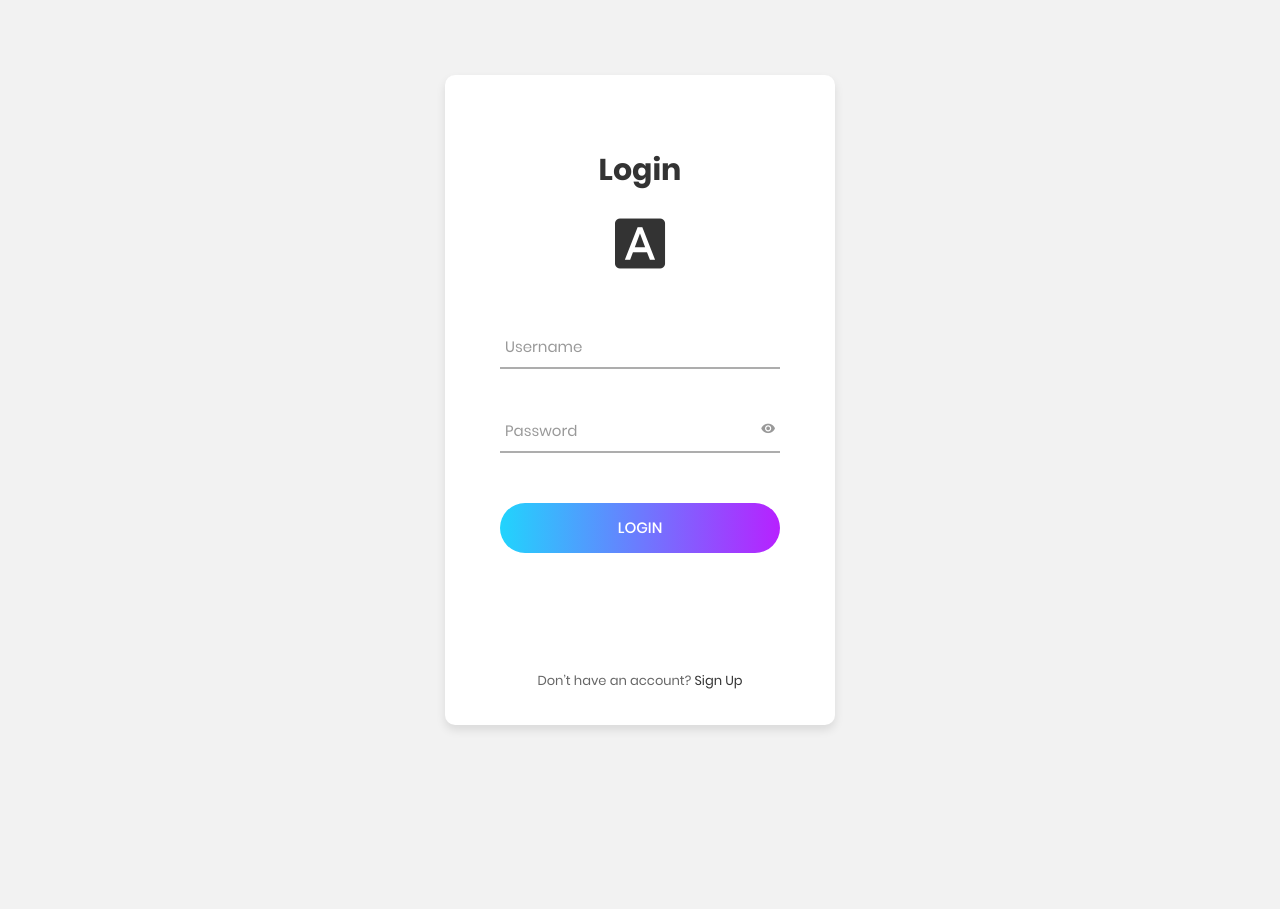
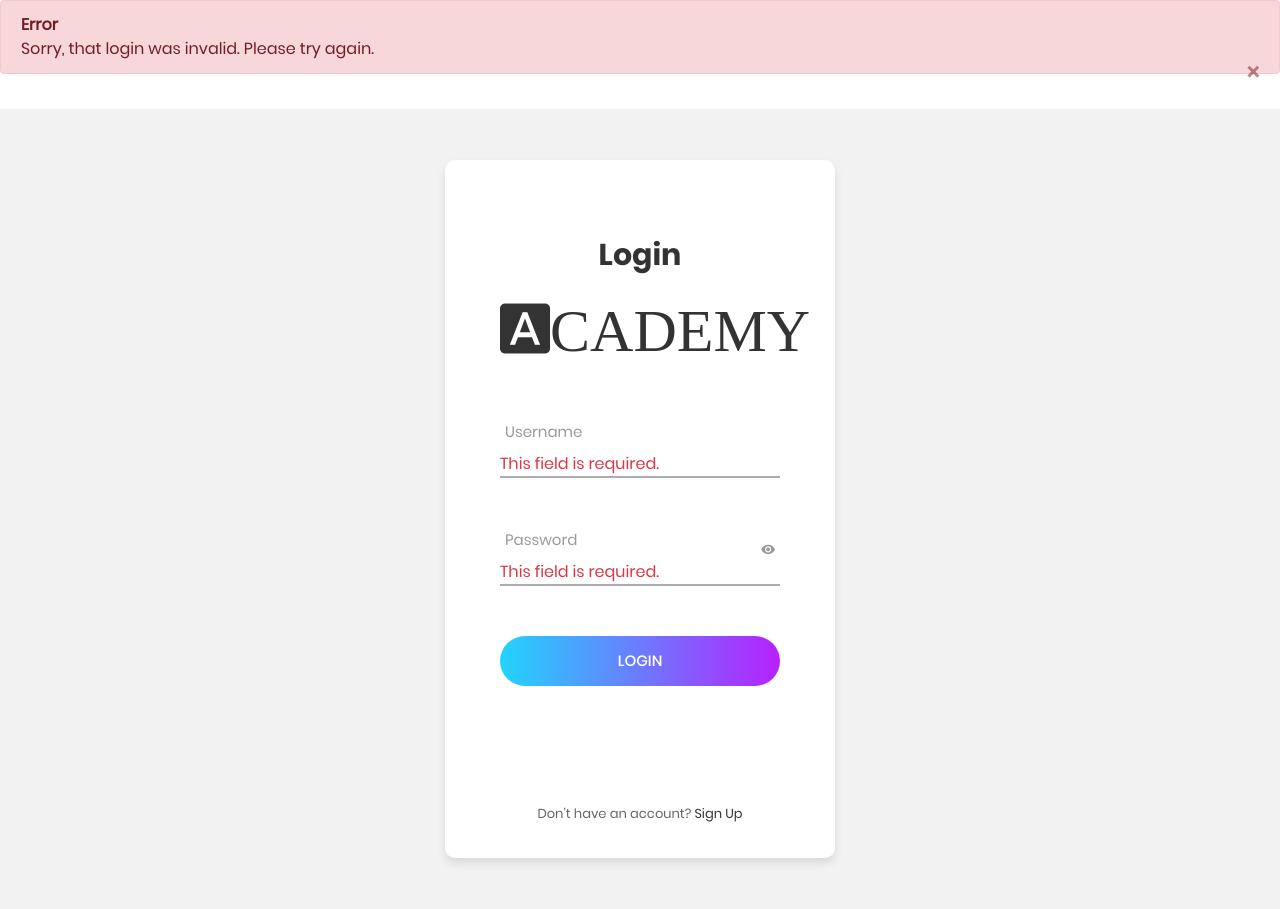
Before and after one commit to chainuser1/micpschool, a Django app: page /login/ in a window 1280 px wide. Before the commit the page ends 730 px from the top, so only its background shows below. Run offline with Django 3.2, Linux system fonts and the light colour scheme; parts of the project's set-up code (start-up, migrations or seed data) failed here and were passed over; some libraries are stand-ins or nearby versions.

Commit message:
Make validation for login input

```diff
--- a/login/templates/login/index.html
+++ b/login/templates/login/index.html
@@ -30,7 +30,7 @@
 </head>
 <body>
 	{% if form.non_field_errors %}
-        <div class="alert alert-info alert-dismissible fade show" role="alert">
+        <div class="alert alert-danger alert-dismissible fade show" role="alert">
            <strong>Error</strong>
            <ul class='form-errors'>
            {% for error in form.non_field_errors %}
@@ -52,12 +52,14 @@
 						Login
 					</span>
 					<span class="login100-form-title p-b-48">
-						<i class="zmdi zmdi-font"></i>
+						<i class="zmdi zmdi-font">CADEMY</i>
 					</span>
-
 					<div class="wrap-input100 validate-input" data-validate = "Valid username is: samplefe123">
 						{{ form.username }}
 						<span class="focus-input100" data-placeholder="Username"></span>
+						{% if form.username.errors %}
+						   <span class="text-left text-danger">{{form.username.errors}}</span>
+						{% endif %}
 					</div>
 
 					<div class="wrap-input100 validate-input" data-validate="Enter password">
@@ -66,6 +68,9 @@
 						</span>
 						{{ form.password }}
 						<span class="focus-input100" data-placeholder="Password"></span>
+						{% if form.password.errors %}
+						   <span class="text-left text-danger">{{form.password.errors}}</span>
+						{% endif %}
 					</div>
 
 					<div class="container-login100-form-btn">
--- a/login/views.py
+++ b/login/views.py
@@ -24,6 +24,8 @@ def index(request):
                     response =  redirect(request.session["next"])
             except KeyError:
                 response = redirect("exams:home")
+    else:
+        response = render(request, 'login/index.html', {'form':LoginForm(request.POST)})
     return response
 
 def auth(request):
```
